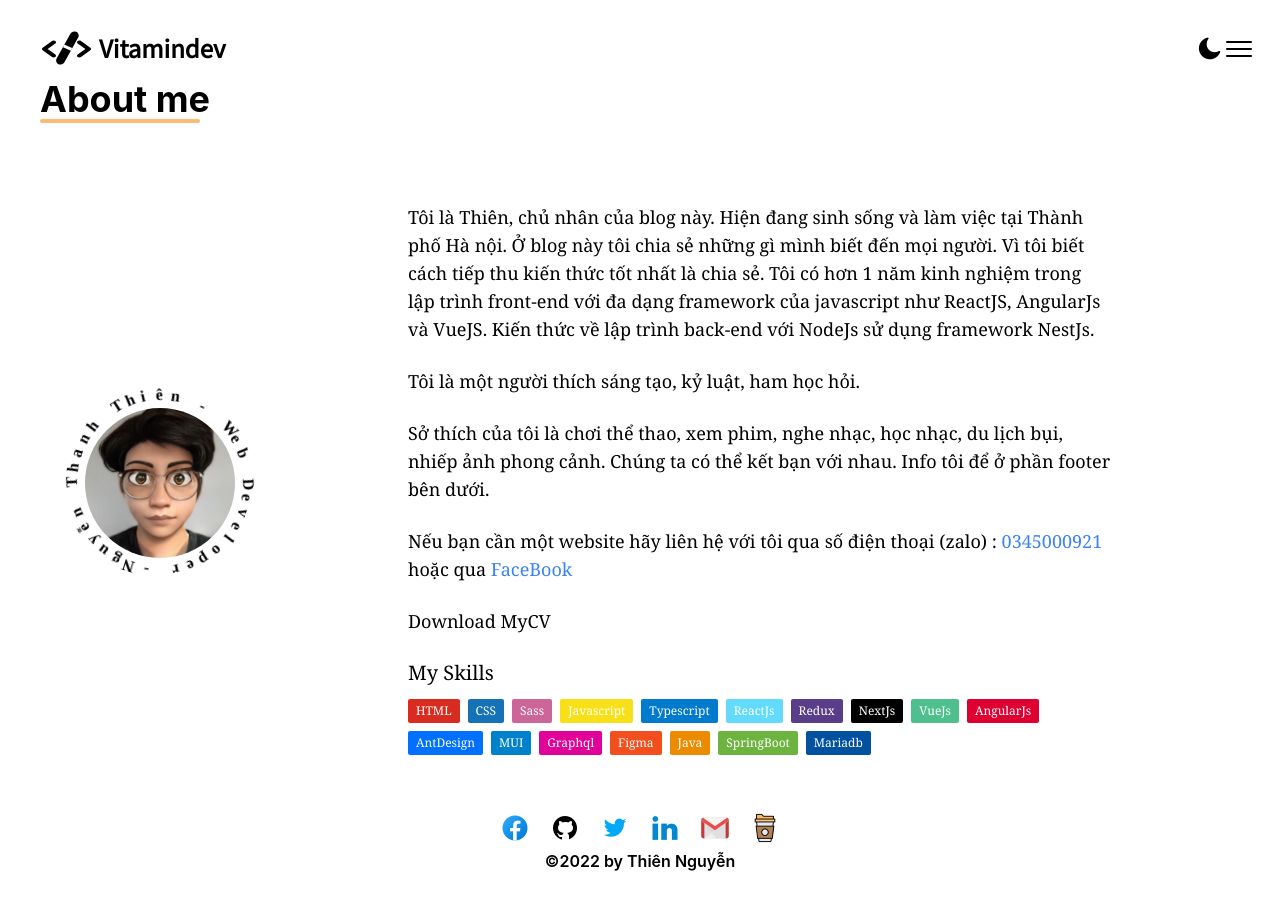
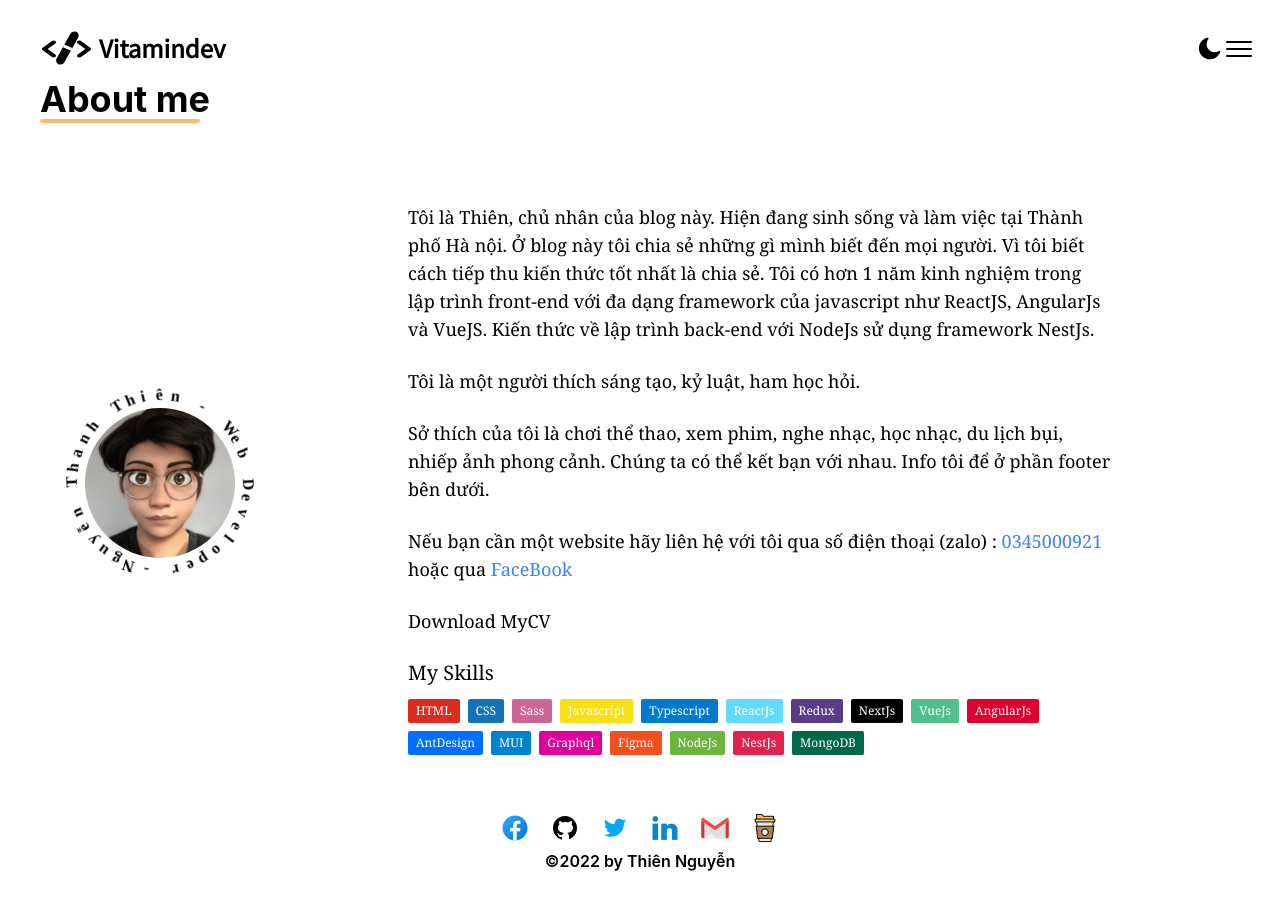
Before and after one commit to veDnimatvi/VitamindevSite, a Next.js app: page /about in a window 1280 px wide. Shown: the top 910 px of the page. Built offline with nearby package versions, Linux system fonts and the light colour scheme.

Commit message:
feat: change my skills

```diff
--- a/package.json
+++ b/package.json
@@ -15,7 +15,7 @@
     "axios": "^0.27.2",
     "gray-matter": "^4.0.3",
     "next": "12.1.6",
-    "node-sass": "^7.0.1",
+    "node-sass": "^8.0.0",
     "react": "18.1.0",
     "react-dom": "18.1.0",
     "react-markdown": "^8.0.3",
--- a/pages/about.jsx
+++ b/pages/about.jsx
@@ -63,16 +63,16 @@ const About = () => {
       name: "Figma",
     },
     {
-      bg: "rgb(237, 139, 0)",
-      name: "Java",
+      bg: "rgb(109, 179, 63)",
+      name: "NodeJs",
     },
     {
-      bg: "rgb(109, 179, 63)",
-      name: "SpringBoot",
+      bg: "rgb(224, 35, 78)",
+      name: "NestJs",
     },
     {
-      bg: "rgb(1, 82, 158)",
-      name: "Mariadb",
+      bg: "rgb(0, 104, 74)",
+      name: "MongoDB",
     },
   ];
   useEffect(() => {
```
Also changed, not shown: 1 other file (tests, documents, lock files or other folders).
